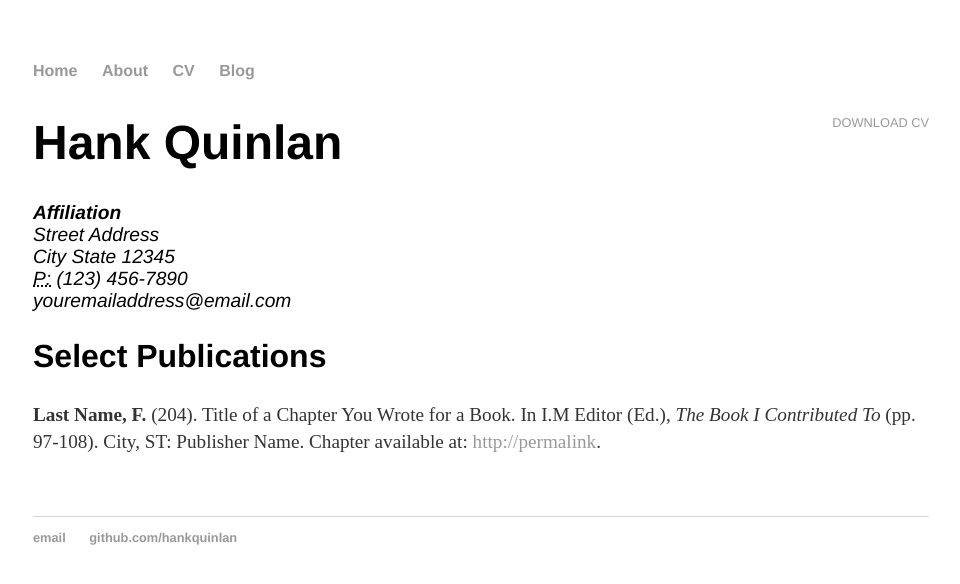
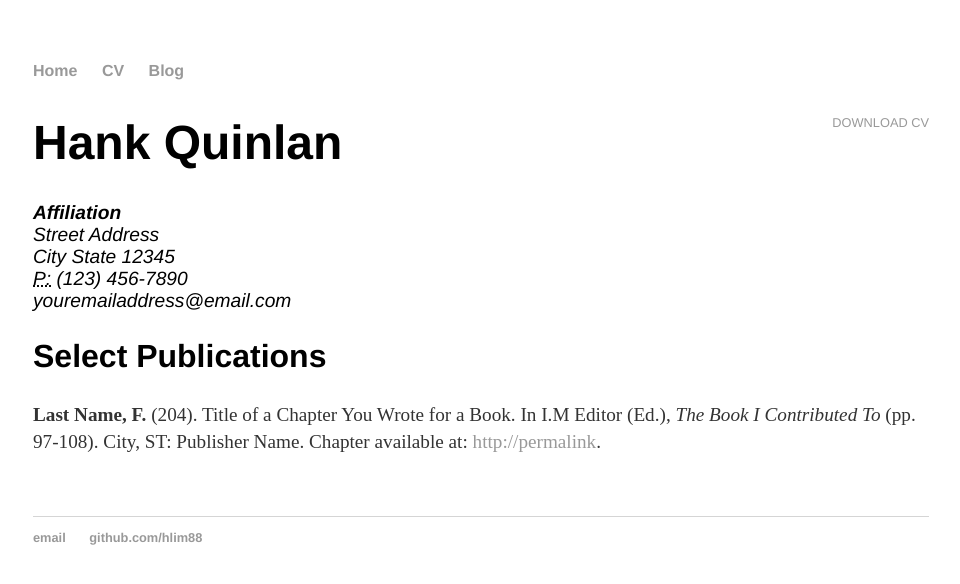
Before and after one commit to hlim88/hlim88.github.io, a Jekyll site: the page built from cv/index.html, in a window 1280 px wide. Shown: the top 584 px of the page, without its empty margins (159-1119 px from the left). Built offline with Jekyll 4.4.1, drawn with Linux system fonts in a browser that asks for light colours.

Commit message:
Update default.html

```diff
--- a/_layouts/default.html
+++ b/_layouts/default.html
@@ -12,7 +12,6 @@
     <nav>
 <ul>
 <li><a href="/">Home</a></li>
-<li><a href="/about">About</a></li>
 <li><a href="/cv">CV</a></li>
 <li><a href="/blog">Blog</a></li>
 </ul>
@@ -25,8 +24,8 @@
 
   <footer>
    <ul>
-   <li><a href="mailto:hankquinlanhub@gmail.com">email</a></li>
-   <li><a href="https://github.com/hankquinlan">github.com/hankquinlan</a></li>
+   <li><a href="mailto:hylim1988@gmail.com">email</a></li>
+   <li><a href="https://github.com/hlim88">github.com/hlim88</a></li>
    </ul>
   </footer>
   </body>
```
